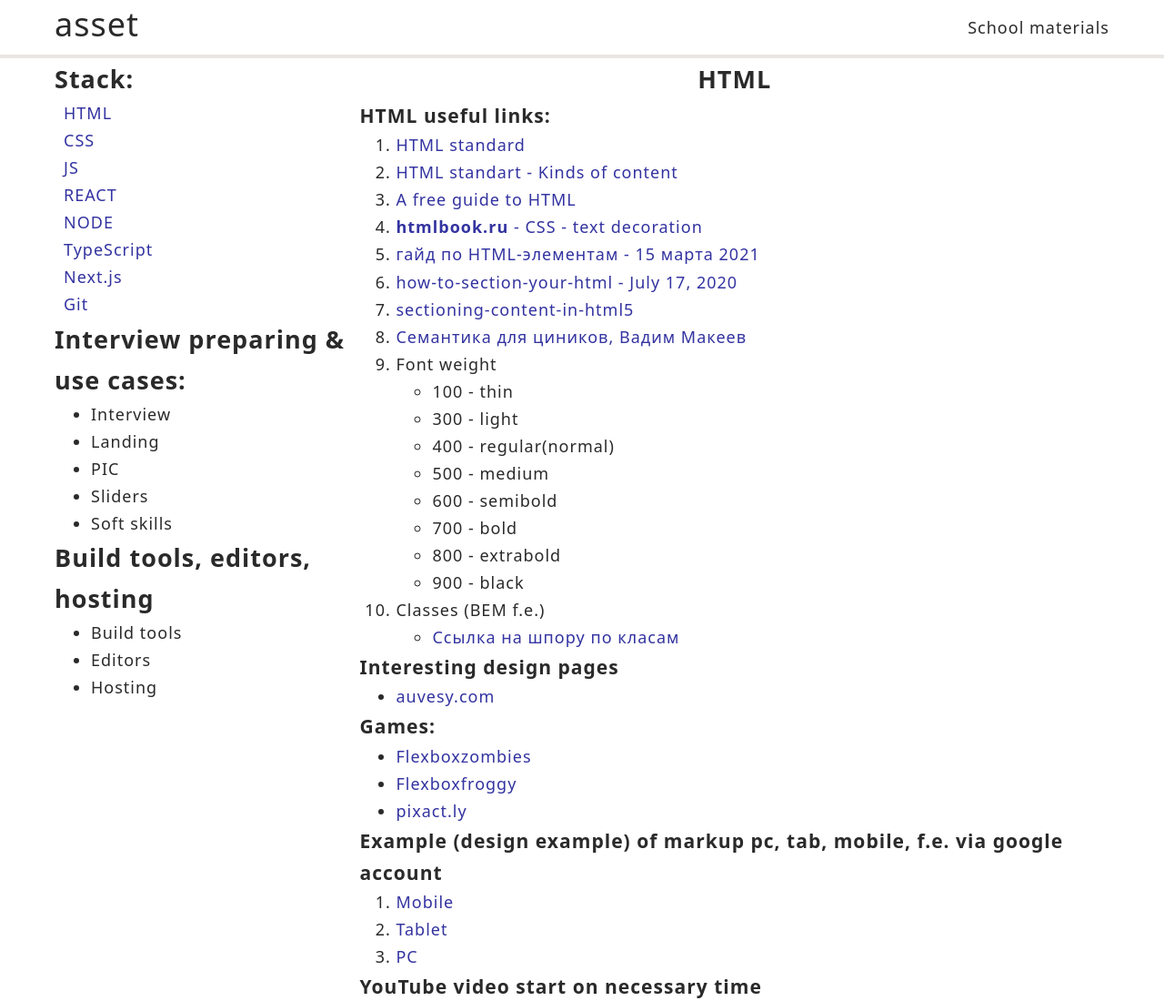
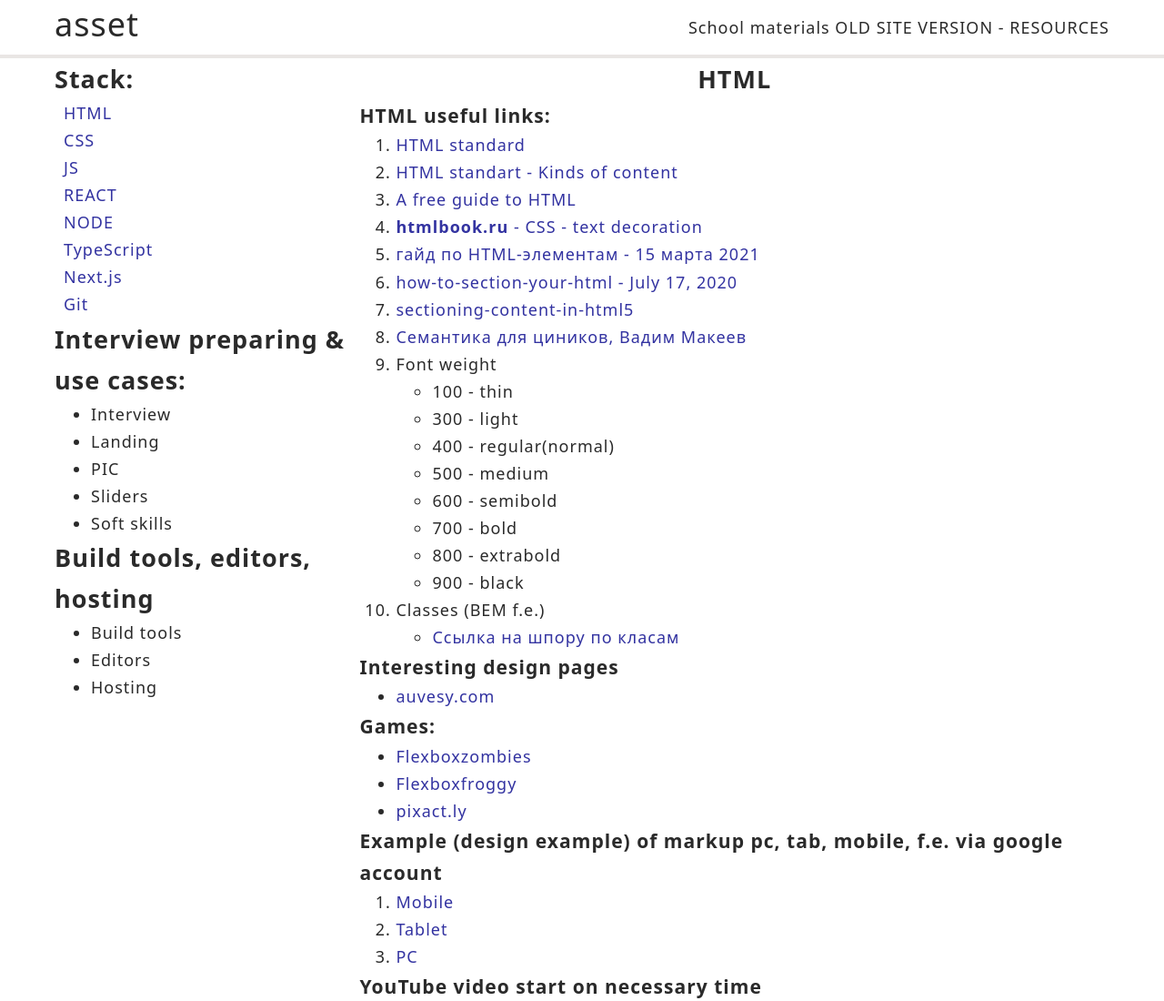
Before and after one commit to torkotiuk/asset, a website built with Parcel: page src/index.html in a window 1280 px wide. Shown: the top 1100 px of the page at 91% size. Built offline with nearby package versions, Linux system fonts and the light colour scheme.

Commit message:
old site link - resourses

```diff
--- a/src/partials/header.html
+++ b/src/partials/header.html
@@ -5,6 +5,9 @@
 
       <div>
         <a href="" class="header_main-nav-link">School materials </a>
+        <a href="https://torkotiuk.github.io/resources/" class="header_main-nav-link"
+          >OLD SITE VERSION - RESOURCES</a
+        >
         <!-- <ul class="materials-list list">
             <li>
               <a
```
